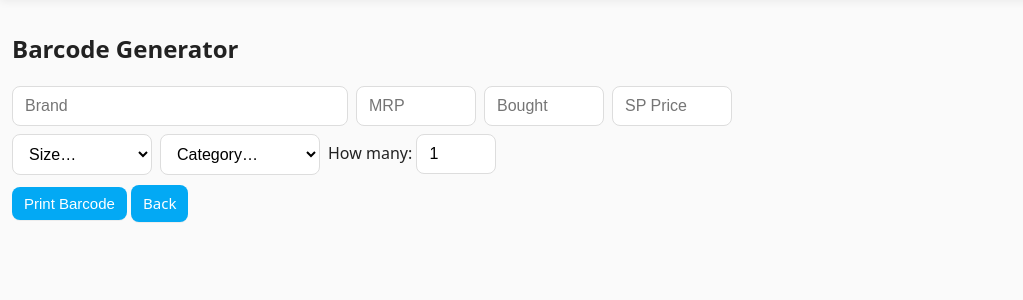
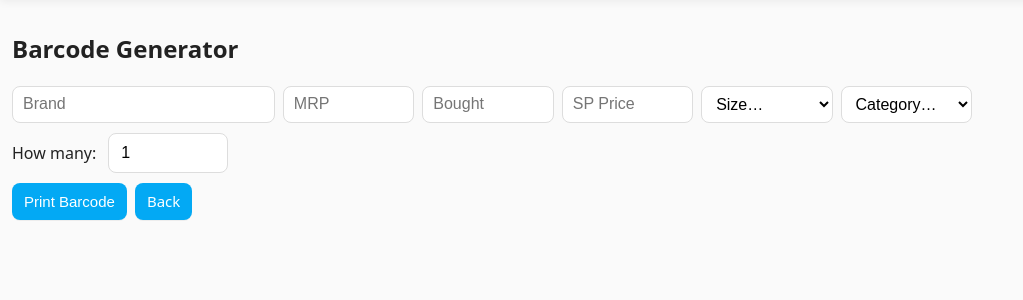
Before and after one commit to nagarjunakr55-tech/test, a Flask app: page /labels/ in a window 1280 px wide. Shown: the part 98-398 px from the top of the page, without its empty margins (0-1023 px from the left). Run offline with Flask 3, Linux system fonts and the light colour scheme; the visitor is signed in with stand-in values (Sample User, id 1); some libraries are stand-ins or nearby versions.

Commit message:
barcode changes

```diff
--- a/labels.py
+++ b/labels.py
@@ -227,7 +227,7 @@ CLS
 TEXT 120,10,"3",0,1,1,"DRIP"
 BARCODE 40,40,"128",50,1,0,2,2,"{code}"
 TEXT 40,100,"2",0,1,1,"Code: {code}"
-PRINT 1,1
+PRINT {copies},1
 """
         tspl = _to_crlf(tspl)
 
--- a/templates/labels_form.html
+++ b/templates/labels_form.html
@@ -2,30 +2,63 @@
 {% block content %}
 <h2>Barcode Generator</h2>
 
-<form method="post" action="{{ url_for('labels.create') }}" style="max-width:720px">
-  <div style="display:flex; gap:8px; margin-bottom:8px;">
-    <input name="brand"   placeholder="Brand" style="flex:1" required>
-    <input name="mrp"     placeholder="MRP" style="width:120px">
-    <input name="bought"  placeholder="Bought" style="width:120px">
-    <input name="sp"      placeholder="SP Price" style="width:120px">
-  </div>
+<style>
+  .form-grid {
+    display: grid;
+    grid-template-columns: 2fr 1fr 1fr 1fr 1fr 1fr; /* brand bigger on desktop */
+    gap: 8px;
+    max-width: 960px;
+  }
+  .form-row { margin-bottom: 10px; }
+  .form-grid input, .form-grid select {
+    width: 100%;
+    box-sizing: border-box;
+    padding: 8px 10px;
+    font-size: 16px;
+  }
+  /* Mobile: stack nicer */
+  @media (max-width: 640px) {
+    .form-grid {
+      grid-template-columns: 1fr 1fr; /* two per row on small screens */
+    }
+    .brand { grid-column: 1 / span 2; }  /* brand full width on mobile */
+  }
+</style>
 
-  <div style="display:flex; gap:8px; margin-bottom:8px;">
-    <select name="size" required style="width:140px">
+<form method="post" action="{{ url_for('labels.create') }}">
+  <div class="form-row form-grid">
+    <input class="brand" name="brand" placeholder="Brand" required
+           enterkeyhint="next" autocomplete="off" />
+    <input name="mrp"    placeholder="MRP"
+           type="text" inputmode="decimal" pattern="[0-9]*"
+           enterkeyhint="next" autocomplete="off" />
+    <input name="bought" placeholder="Bought"
+           type="text" inputmode="decimal" pattern="[0-9]*"
+           enterkeyhint="next" autocomplete="off" />
+    <input name="sp"     placeholder="SP Price"
+           type="text" inputmode="decimal" pattern="[0-9]*"
+           enterkeyhint="next" autocomplete="off" />
+
+    <select name="size" required enterkeyhint="next">
       <option value="">Size…</option>
       <option>S</option><option>M</option><option>L</option><option>XL</option><option>XXL</option>
-      <option>28</option><option>30</option><option>32</option><option>34</option><option>36</option><option>38</option><option>40</option><option>42</option>
+      <option>28</option><option>30</option><option>32</option><option>34</option>
+      <option>36</option><option>38</option><option>40</option><option>42</option>
     </select>
 
-    <select name="category" required style="width:160px">
+    <select name="category" required enterkeyhint="next">
       <option value="">Category…</option>
       <option>Shirt</option><option>Pant</option><option>Short</option><option>T-Shirt</option>
     </select>
-
-    <label>How many:&nbsp;<input name="copies" type="number" min="1" value="1" style="width:80px"></label>
   </div>
 
-  <div style="margin-top:10px;">
+  <div class="form-row" style="display:flex; align-items:center; gap:12px; max-width: 420px;">
+    <label for="copies">How many:</label>
+    <input id="copies" name="copies" value="1" min="1"
+           type="number" inputmode="numeric" enterkeyhint="done" style="width:120px;" />
+  </div>
+
+  <div class="form-row" style="display:flex; gap:8px; flex-wrap:wrap;">
     <button class="btn" type="submit">Print Barcode</button>
     <a class="btn" href="{{ url_for('billing') }}">Back</a>
   </div>
```
